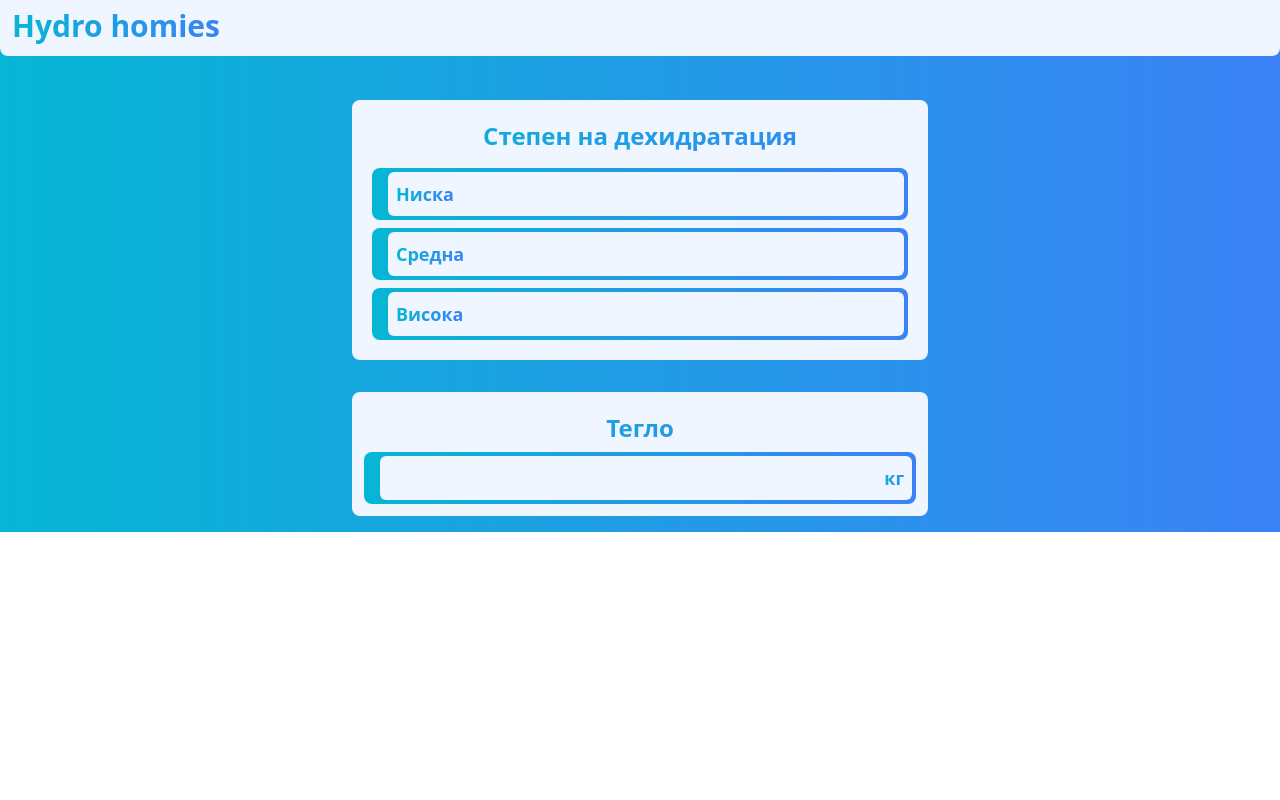
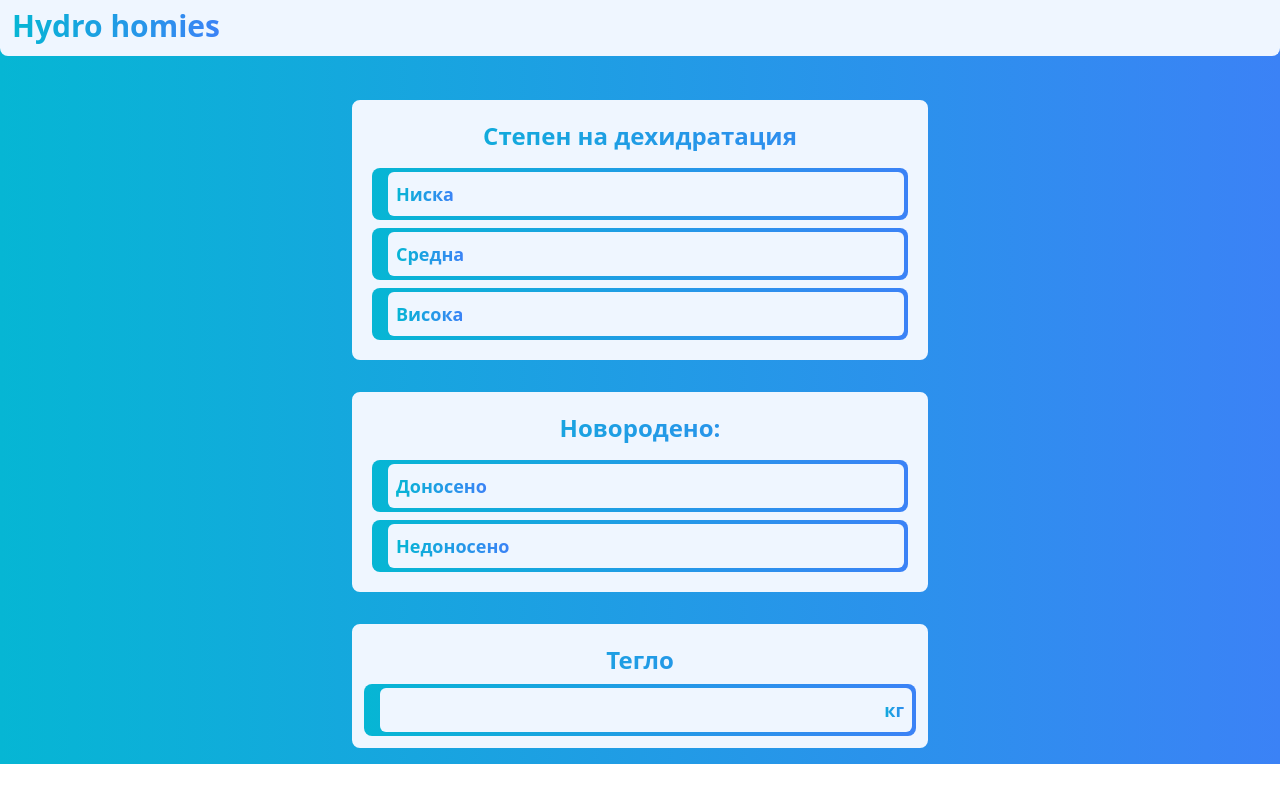
Before and after one commit to GGetsov/hydro-homies, a SvelteKit app: page / in a window 1280 px wide. Built offline with nearby package versions, Linux system fonts and the light colour scheme.

Commit message:
update: Infant Checkbox

```diff
--- /dev/null
+++ b/src/lib/LimitedChecbox.svelte
@@ -0,0 +1,84 @@
+<script lang="ts">
+	export let options: string[];
+	export let max: number;
+
+	import Box from '$lib/Box.svelte';
+	import PromptTitle from '$lib/PromptTitle.svelte';
+
+	interface OptionTracker {
+		[key: string]: boolean;
+	}
+
+	let selectedOptions: string[] = [];
+	let checked: OptionTracker = {};
+
+	function handleInput(event: any) {
+		const value = event.target.value;
+		if (event.target.checked) {
+			if (selectedOptions.length === max) {
+				//const last: string = selectedOptions.pop()!; // removes last selected
+				const last: string = selectedOptions.shift()!; // removes first selected
+				delete checked[last];
+			}
+			selectedOptions.push(value);
+		} else {
+			selectedOptions = selectedOptions.filter((option) => option !== value);
+		}
+	}
+</script>
+
+<Box>
+	<PromptTitle title="Новородено:" />
+	<ul class="space-y-2 p-2">
+		{#each options as option, index}
+			<li>
+				<div class="rounded-lg bg-gradient-to-r from-cyan-500 to-blue-500 p-1 pl-4">
+					<input
+						type="checkbox"
+						name="options"
+						value={option}
+						id="option{index}"
+						on:input={handleInput}
+						bind:checked={checked[option]}
+						class="peer hidden"
+					/>
+
+					<label
+						for="option{index}"
+						class="inline-flex w-full cursor-pointer rounded-md bg-blue-50 p-2 text-blue-500 peer-checked:hidden"
+					>
+						<div class="block">
+							<div
+								class="w-full bg-gradient-to-r from-cyan-500 to-blue-500 bg-clip-text text-lg font-semibold text-transparent peer-checked/radio:bg-blue-50"
+							>
+								{option}
+							</div>
+						</div>
+					</label>
+					<div class="hidden peer-checked:block">
+						<label
+							for="option{index}"
+							class="inline-flex w-full cursor-pointer rounded-md bg-blue-50 bg-clip-text p-2 text-lg font-semibold text-transparent"
+							>{option}
+						</label>
+					</div>
+				</div>
+			</li>
+		{/each}
+	</ul>
+	<style>
+		.option {
+			display: flex;
+			align-items: center;
+		}
+		input {
+			margin: 0 0.3rem 0 0;
+		}
+		input:disabled + :global(label) {
+			color: lightgrey;
+		}
+		label {
+			user-select: none;
+		}
+	</style>
+</Box>
--- a/src/routes/+page.svelte
+++ b/src/routes/+page.svelte
@@ -1,9 +1,10 @@
-<script>
+<script lang="ts">
 	import Button from '$lib/Button.svelte';
 	import Title from '$lib/Title.svelte';
 	import Box from '$lib/Box.svelte';
 	import PromptTitle from '$lib/PromptTitle.svelte';
 	import Input from '$lib/Input.svelte';
+	import LimitedChecbox from '$lib/LimitedChecbox.svelte';
 </script>
 
 <body class="bg-gradient-to-r from-cyan-500 to-blue-500">
@@ -22,10 +23,9 @@
 			</li>
 		</ul>
 	</Box>
+	<LimitedChecbox options={['Доносено', 'Недоносено']} max={1} />
 	<Box>
 		<PromptTitle title="Тегло" />
 		<Input />
 	</Box>
 </body>
-
-<style lang="postcss"></style>
```
